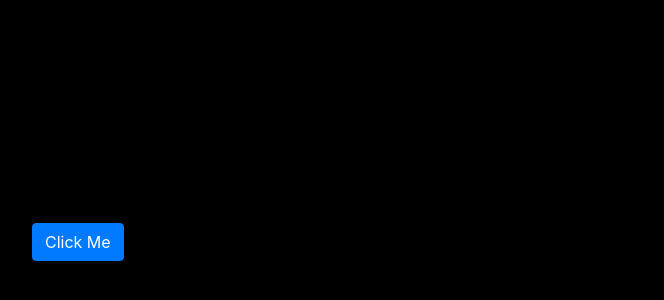
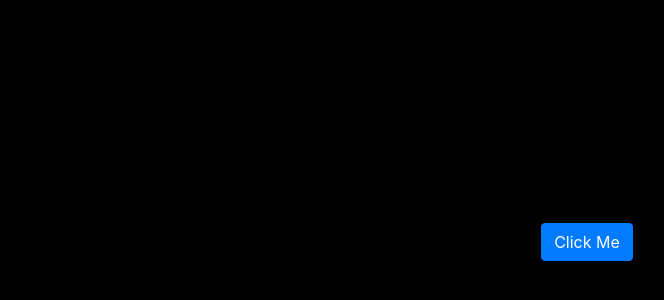
Before and after one commit to jason-hedrick/react-day-1, a plain HTML site: page index.html in a window 1280 px wide. Shown: the part 158-458 px from the top of the page, without its empty margins (53-717 px from the left). Drawn offline with nearby package versions, Linux system fonts and the light colour scheme.

Commit message:
final update.

```diff
--- a/index.html
+++ b/index.html
@@ -10,7 +10,7 @@
     <title>Click Me</title>
 </head>
 <body class="container-lg">
-    <div id="clickMeDiv" class="container">
+    <div id="clickMeDiv">
         <button id="clickMe" class="btn btn-primary" onClick="btnClick()">Click Me</button>
     </div>
 </body>
```
